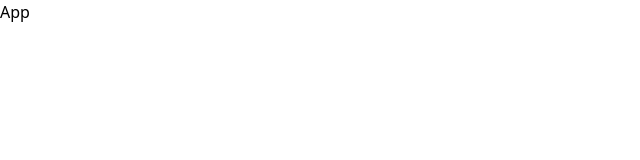
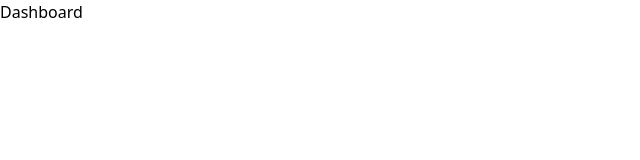
Before and after one commit to Hyemee1021/mern-blog, a React (Vite) app in the folder client/: page /dashboard in a window 1280 px wide. Shown: the top 160 px of the page, without its empty margins (0-640 px from the left). Built offline with nearby package versions, Linux system fonts and the light colour scheme.

Commit message:
create pages and routes

```diff
--- a/client/package.json
+++ b/client/package.json
@@ -11,7 +11,8 @@
   },
   "dependencies": {
     "react": "^18.3.1",
-    "react-dom": "^18.3.1"
+    "react-dom": "^18.3.1",
+    "react-router-dom": "^6.26.1"
   },
   "devDependencies": {
     "@eslint/js": "^9.9.0",
--- a/client/src/main.jsx
+++ b/client/src/main.jsx
@@ -1,10 +1,45 @@
-import { StrictMode } from 'react'
-import { createRoot } from 'react-dom/client'
-import App from './App.jsx'
-import './index.css'
+import * as React from "react";
+import * as ReactDOM from "react-dom/client";
+import App from "./App.jsx";
+import { createBrowserRouter, RouterProvider } from "react-router-dom";
+import "./index.css";
+import { Home } from "./pages/Home.jsx";
+import { About } from "./pages/About.jsx";
+import { Signin } from "./pages/Signin.jsx";
+import { SignUp } from "./pages/SignUp.jsx";
+import { Dashboard } from "./pages/Dashboard.jsx";
+import { Projects } from "./pages/Projects.jsx";
 
-createRoot(document.getElementById('root')).render(
-  <StrictMode>
-    <App />
-  </StrictMode>,
-)
+const router = createBrowserRouter([
+  {
+    path: "/",
+    element: <Home />,
+  },
+  {
+    path: "/about",
+    element: <About />,
+  },
+  {
+    path: "/sign-in",
+    element: <Signin />,
+  },
+  {
+    path: "/sign-up",
+    element: <SignUp />,
+  },
+
+  {
+    path: "/dashboard",
+    element: <Dashboard />,
+  },
+  {
+    path: "/projects",
+    element: <Projects />,
+  },
+]);
+
+ReactDOM.createRoot(document.getElementById("root")).render(
+  <React.StrictMode>
+    <RouterProvider router={router} />
+  </React.StrictMode>
+);
--- /dev/null
+++ b/client/src/pages/About.jsx
@@ -0,0 +1,5 @@
+import React from "react";
+
+export const About = () => {
+  return <div>About</div>;
+};
--- /dev/null
+++ b/client/src/pages/Dashboard.jsx
@@ -0,0 +1,5 @@
+import React from "react";
+
+export const Dashboard = () => {
+  return <div>Dashboard</div>;
+};
--- /dev/null
+++ b/client/src/pages/Home.jsx
@@ -0,0 +1,5 @@
+import React from "react";
+
+export const Home = () => {
+  return <div>Home</div>;
+};
--- /dev/null
+++ b/client/src/pages/Project.jsx
@@ -0,0 +1,5 @@
+import React from "react";
+
+export const Project = () => {
+  return <div>Project</div>;
+};
--- /dev/null
+++ b/client/src/pages/Projects.jsx
@@ -0,0 +1,5 @@
+import React from "react";
+
+export const Projects = () => {
+  return <div>Projects</div>;
+};
--- /dev/null
+++ b/client/src/pages/SignUp.jsx
@@ -0,0 +1,5 @@
+import React from "react";
+
+export const SignUp = () => {
+  return <div>SignUp</div>;
+};
--- /dev/null
+++ b/client/src/pages/Signin.jsx
@@ -0,0 +1,5 @@
+import React from "react";
+
+export const Signin = () => {
+  return <div>Signin</div>;
+};
```
Also changed, not shown: 1 other file (tests, documents, lock files or other folders).
